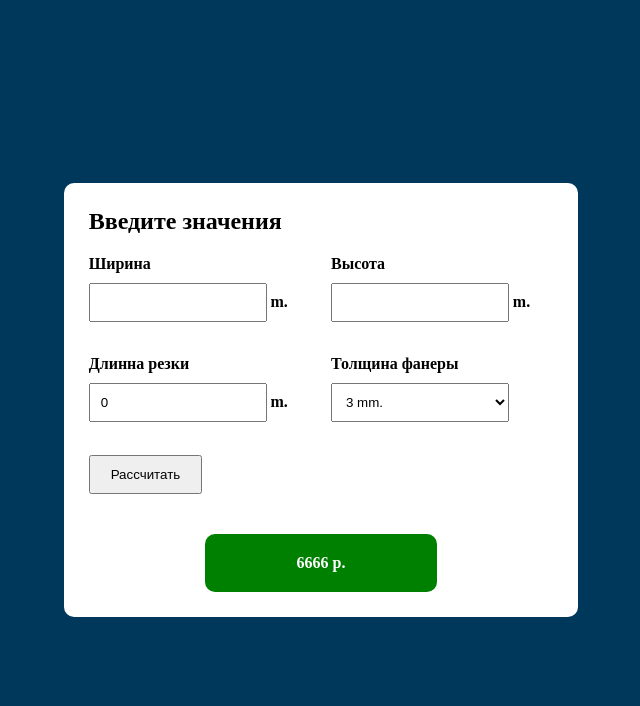
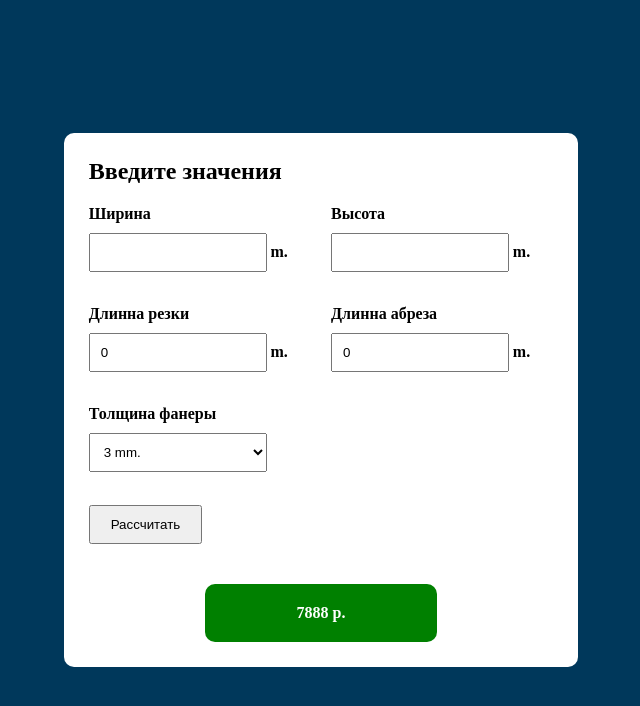
Before and after one commit to Alaicev/Calculator, a plain HTML site: page index.html in a window 1280 px wide. Both pictures are taken after typing "5", "5" into the empty fields and a click on the button "Рассчитать". Shown: the whole page, without its empty margins (319-959 px from the left). Drawn offline with Linux system fonts and the light colour scheme.

Commit message:
feat: add line abres and fixed price

```diff
--- a/index.html
+++ b/index.html
@@ -26,6 +26,10 @@
             <label for="line">Длинна резки</label>
             <input type="number" step="0.01" name="line" id="line" value="0"> <span>m.</span>
           </div>
+          <div class="calculator__line con">
+            <label for="abres">Длинна абреза</label>
+            <input type="number" step="0.01" name="abres" id="abres" value="0"> <span>m.</span>
+          </div>
           <div class="calculator__select con">
             <label for="select">Толщина фанеры</label>
             <select name="select" id="select">
--- a/index.js
+++ b/index.js
@@ -6,17 +6,18 @@ form.addEventListener("submit", function (e) {
   let formData = new FormData(form)
 
   const priceline = [25, 30, 35]
-  const priceWidth = [600, 800, 1000]
+  const priceWidth = [710, 750, 1100]
 
   let width =  Number(formData.get('width'))
   let height = Number(formData.get('height'))
   let line = Number(formData.get('line')) || 0.00000000001
+  let abres = Number(formData.get('abres')) || 0.00000000001
   let select = Number(formData.get('select'))
   if(!width || !height || !line) {
     res.innerHTML= "Где то ошибка!!!"
     res.style.backgroundColor = "red"
   } else {
-    let result =Math.floor(priceWidth[select] / 2.25 * (width * height) + line * priceline[select])
+    let result =Math.floor(priceWidth[select] / 2.25 * (width * height) + line * priceline[select] + abres * 15)
   res.innerHTML =`${result} р.`
   res.style.backgroundColor = "green"
   form.reset()
```
